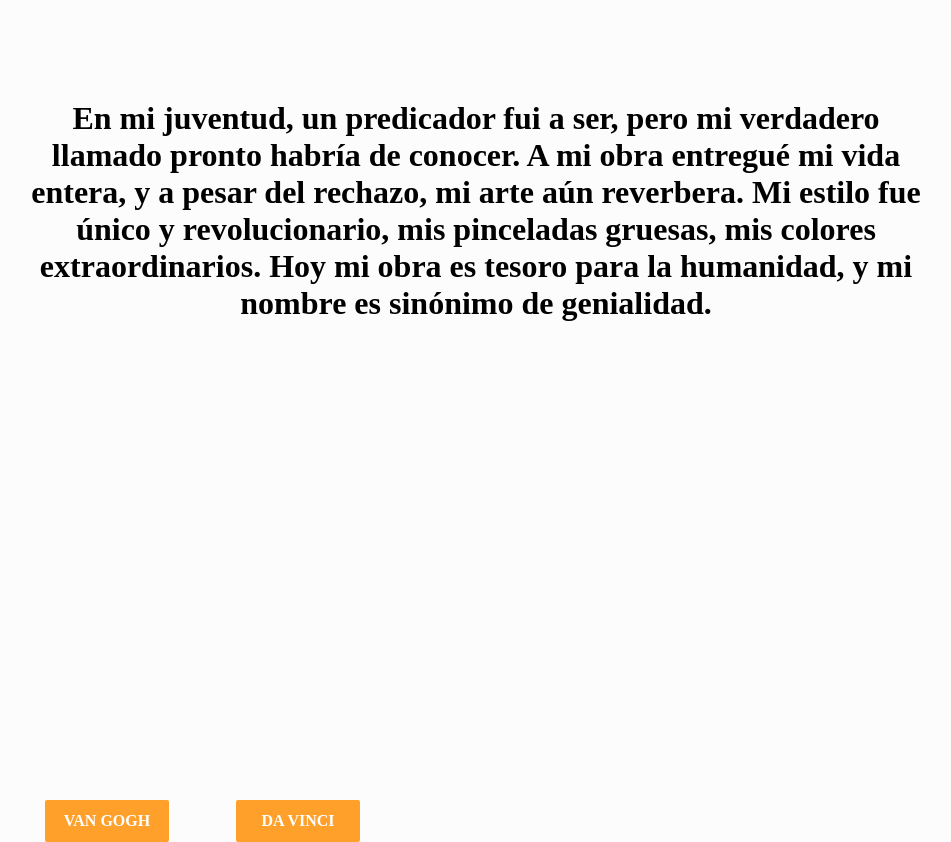
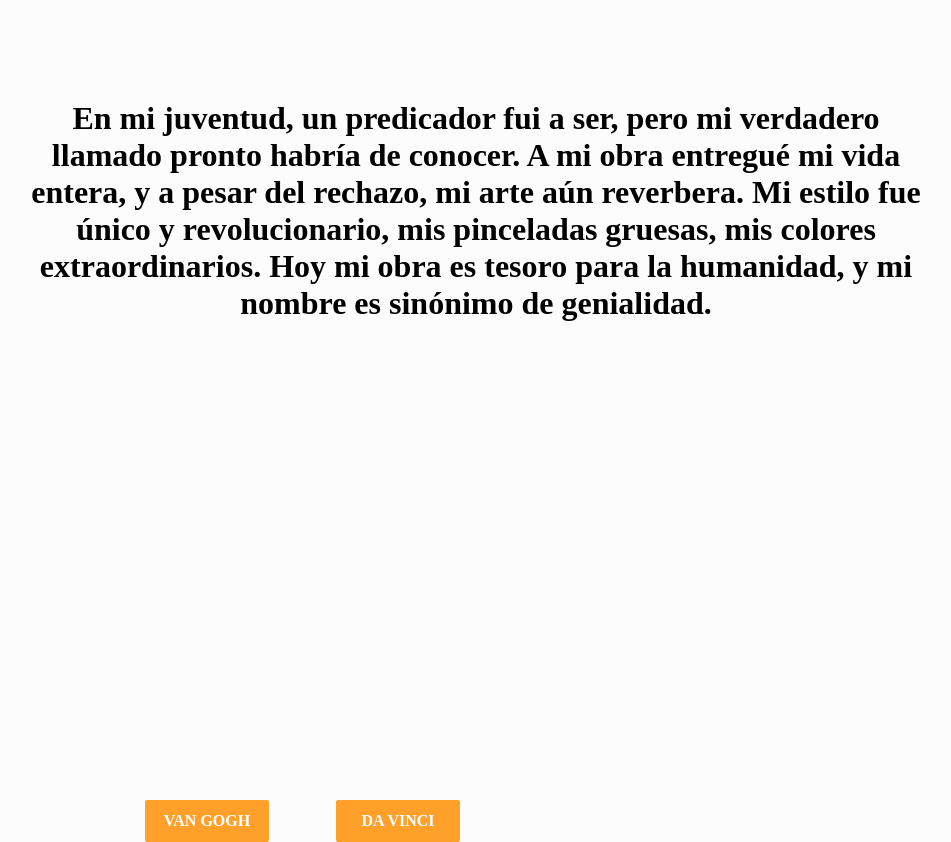
Before and after one commit to Masebav19/Primer-trabajo, a plain HTML site: page segundo.html in a window 1280 px wide. Shown: the whole page, without its empty margins (164-1115 px from the left). Drawn offline with nearby package versions, Linux system fonts and the light colour scheme.

Commit message:
Update segundo.html

```diff
--- a/segundo.html
+++ b/segundo.html
@@ -32,13 +32,13 @@
     p.p1 {
         position: absolute;
         top: 800px;
-        left: 209px;
+        left: 309px;
         width: 100px;
     }
     p.p2{
         position: absolute;
         top: 800px;
-        left: 400px;
+        left: 500px;
         width: 100px;
     }
     #si {
```
